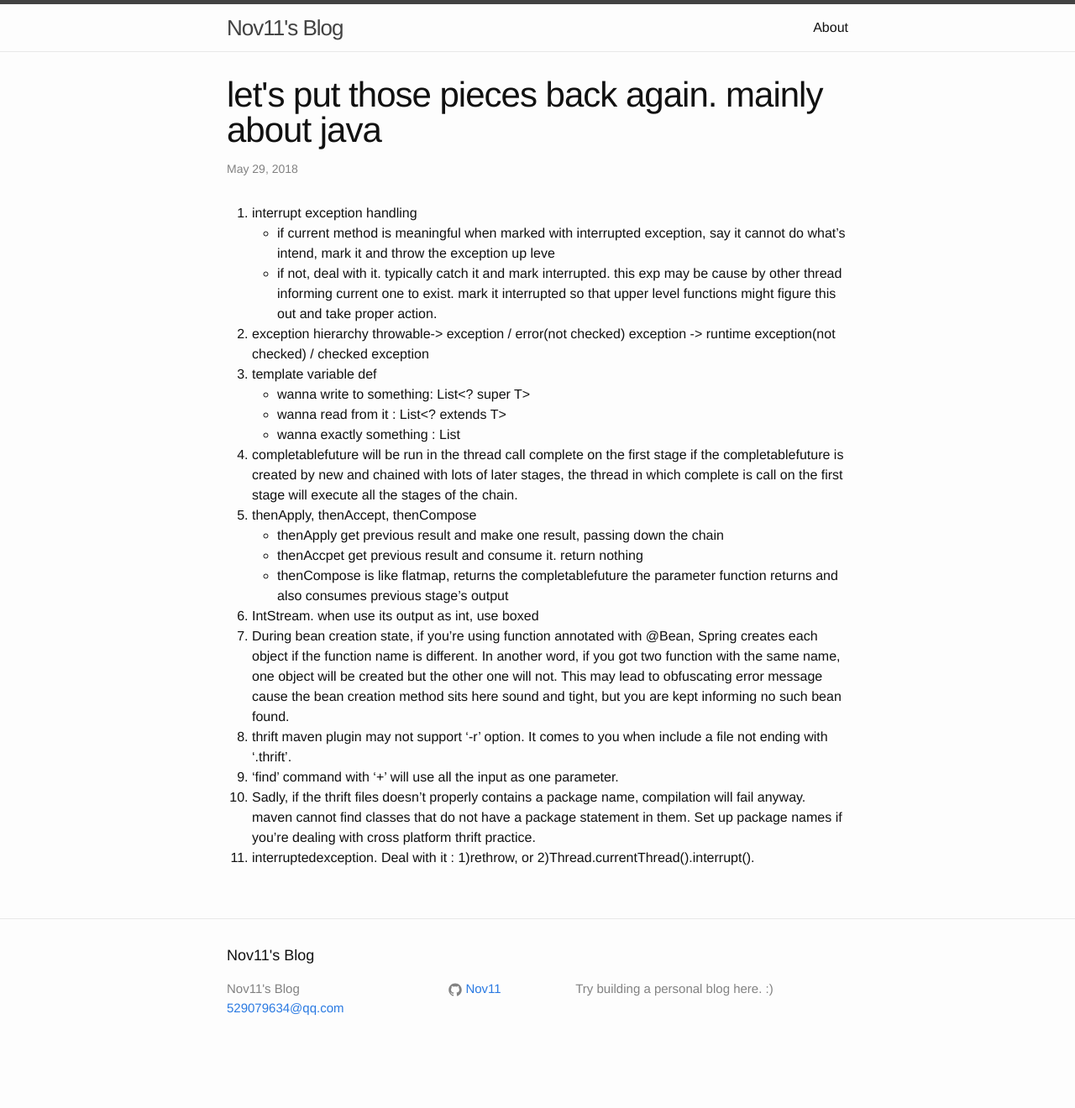
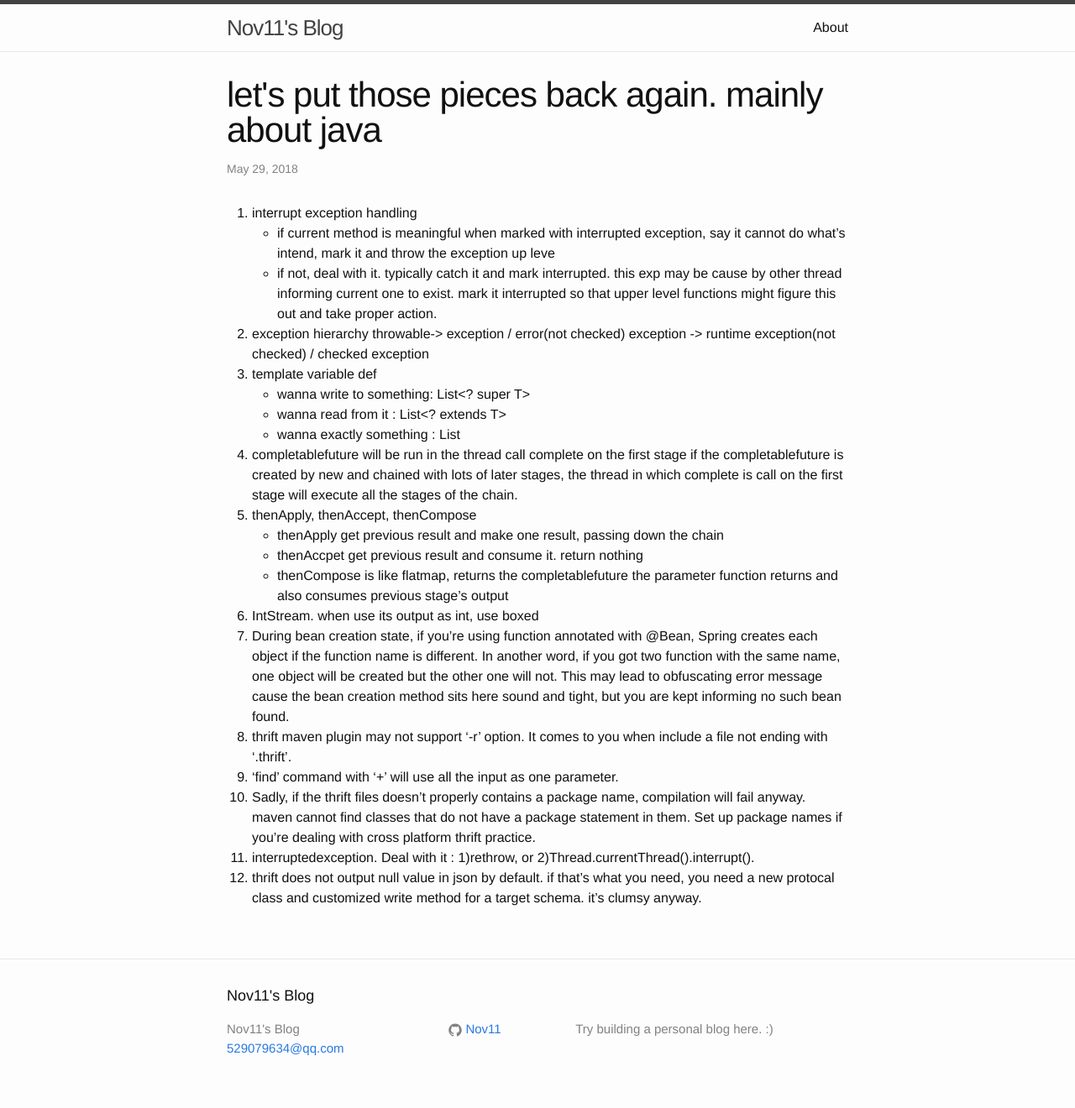
Before and after one commit to Nov11/Nov11.github.io, a Jekyll site: the page built from _posts/2018-06-04-notes-of-miscellaneousness.md, in a window 1280 px wide. Shown: the whole page at 84% size. Built offline with Jekyll 4.4.1, drawn with Linux system fonts in a browser that asks for light colours; before the commit the page ends 1272 px from its top, so only the background shows below that.

Commit message:
Update 2018-06-04-notes-of-miscellaneousness.md

```diff
--- a/_posts/2018-06-04-notes-of-miscellaneousness.md
+++ b/_posts/2018-06-04-notes-of-miscellaneousness.md
@@ -33,6 +33,7 @@
 9. 'find' command with '+' will use all the input as one parameter.
 10. Sadly, if the thrift files doesn't properly contains a package name, compilation will fail anyway. maven cannot find classes that do not have a package statement in them. Set up package names if you're dealing with cross platform thrift practice.
 11. interruptedexception. Deal with it : 1)rethrow, or 2)Thread.currentThread().interrupt().
+12. thrift does not output null value in json by default. if that's what you need, you need a new protocal class and customized write method for a target schema. it's clumsy anyway.
 
 [jekyll-docs]: http://jekyllrb.com/docs/home
 [jekyll-gh]:   https://github.com/jekyll/jekyll
```
